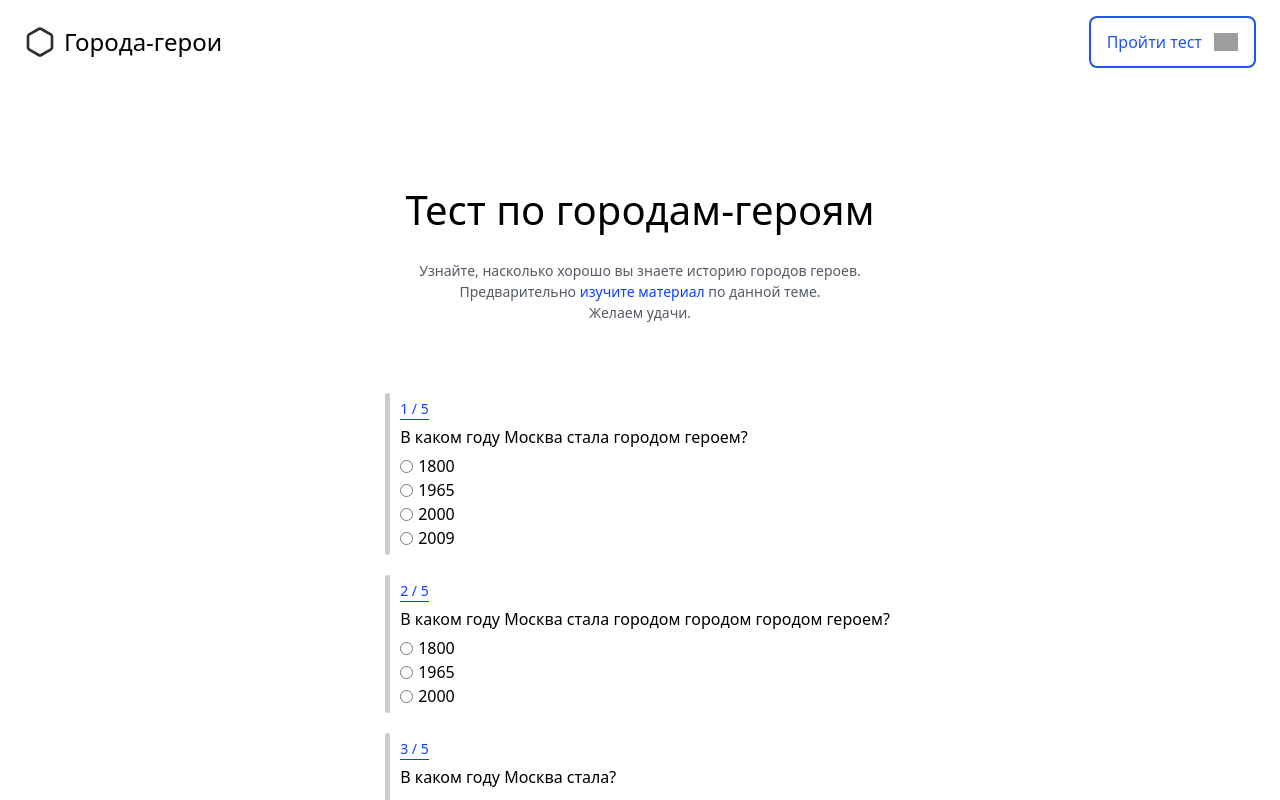
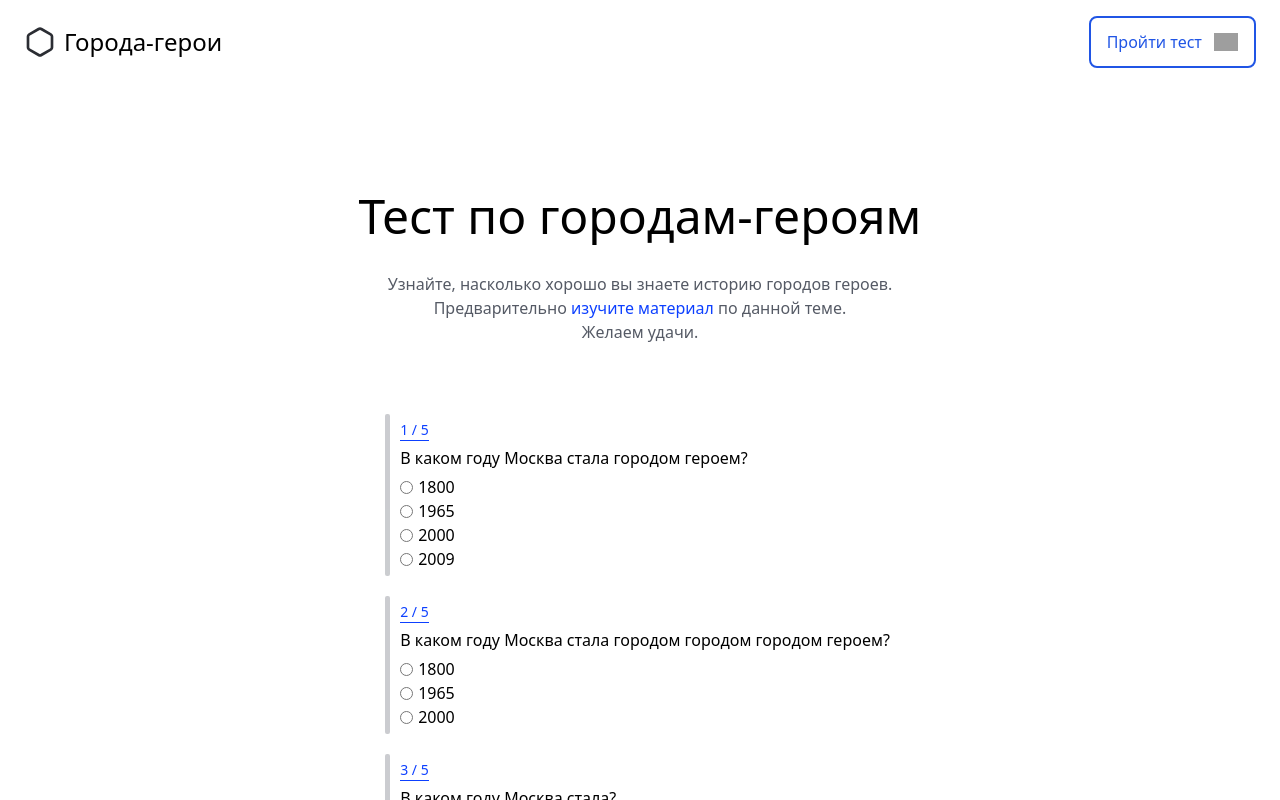
Before and after one commit to rumblfn/HeroCities, a Next.js app in the folder cli/: page /test in a window 1280 px wide. Shown: the top 800 px of the page. Built offline with nearby package versions, Linux system fonts and the light colour scheme; grey boxes are pictures that could not be loaded.

Commit message:
Update test.module.css

```diff
--- a/cli/src/styles/test.module.css
+++ b/cli/src/styles/test.module.css
@@ -9,7 +9,7 @@
 .test_header_name {
     text-align: center;
     margin-bottom: 20px;
-    font-size: 40px;
+    font-size: 48px;
     width: 70%;
     max-width: 600px;
 }
@@ -17,7 +17,7 @@
 .test_header_desc {
     width: 90%;
     margin-bottom: 30px;
-    font-size: 14px;
+    font-size: 16px;
     text-align: center;
     color: var(--additional);
     max-width: 600px;
```
